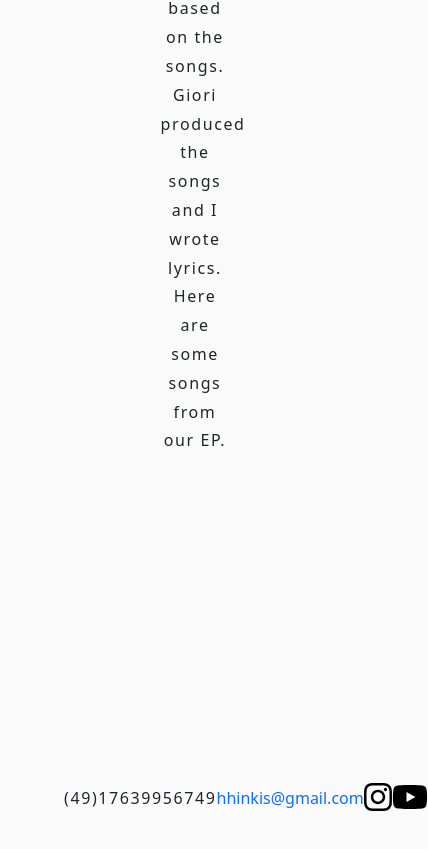
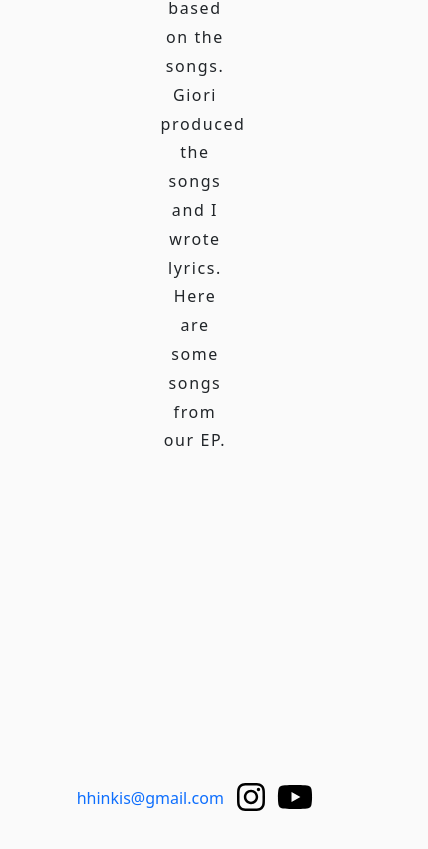
Before and after one commit to federerkristijan/dasahink, a React (Create React App) app: page /music in a window 390 px wide. Shown: the part 6154-7003 px from the top of the page, 428 px wide, since content can reach past the window. Built offline with nearby package versions, Linux system fonts and the light colour scheme; grey boxes are pictures that could not be loaded.

Commit message:
footer.jsx - phone number removed

```diff
--- a/src/components/Footer.jsx
+++ b/src/components/Footer.jsx
@@ -5,7 +5,6 @@ import { FontAwesomeIcon } from "@fortawesome/react-fontawesome";
 const Footer = () => {
   return (
     <div className="footer">
-      <span>(49)17639956749</span>
       <a href="/">hhinkis@gmail.com</a>
       <a href="https://www.instagram.com/dasa_hink/">
         <FontAwesomeIcon icon={faInstagram} color="black" style={{ fontSize: "2rem"}} />
```
